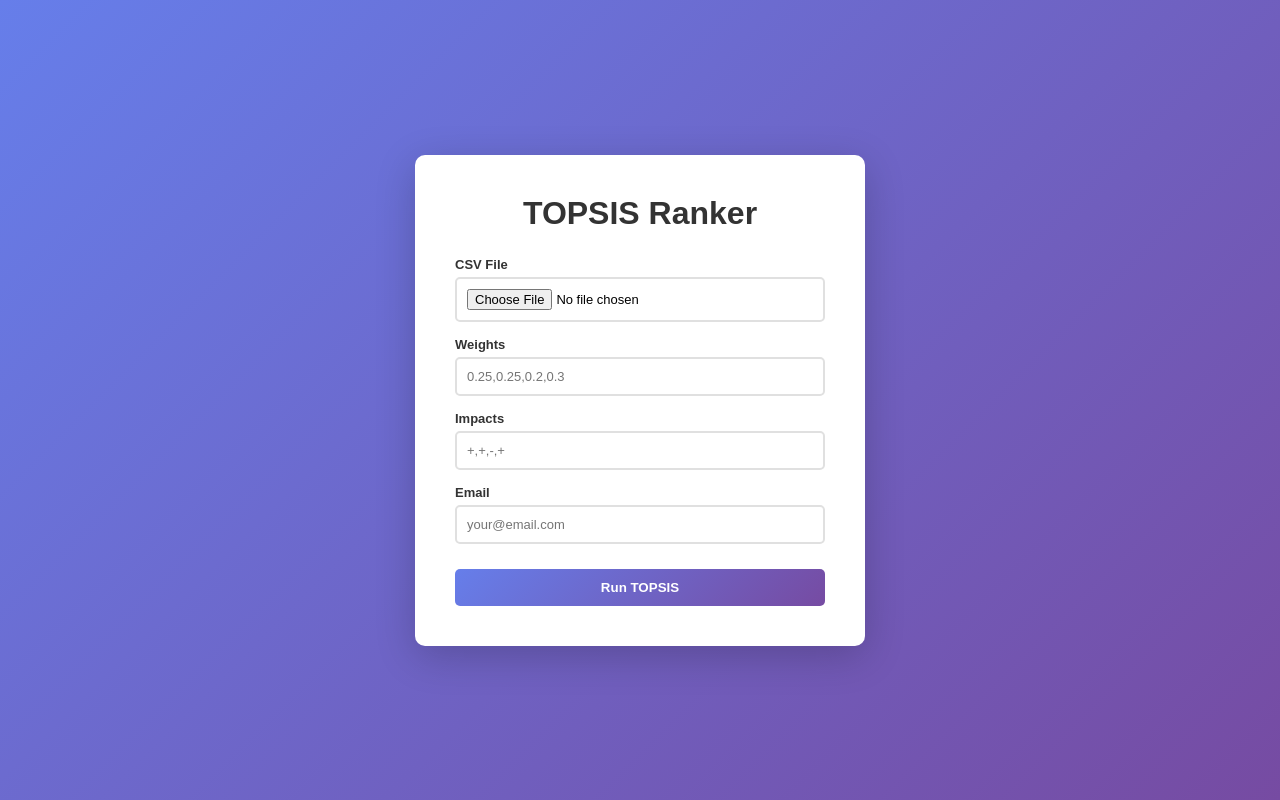
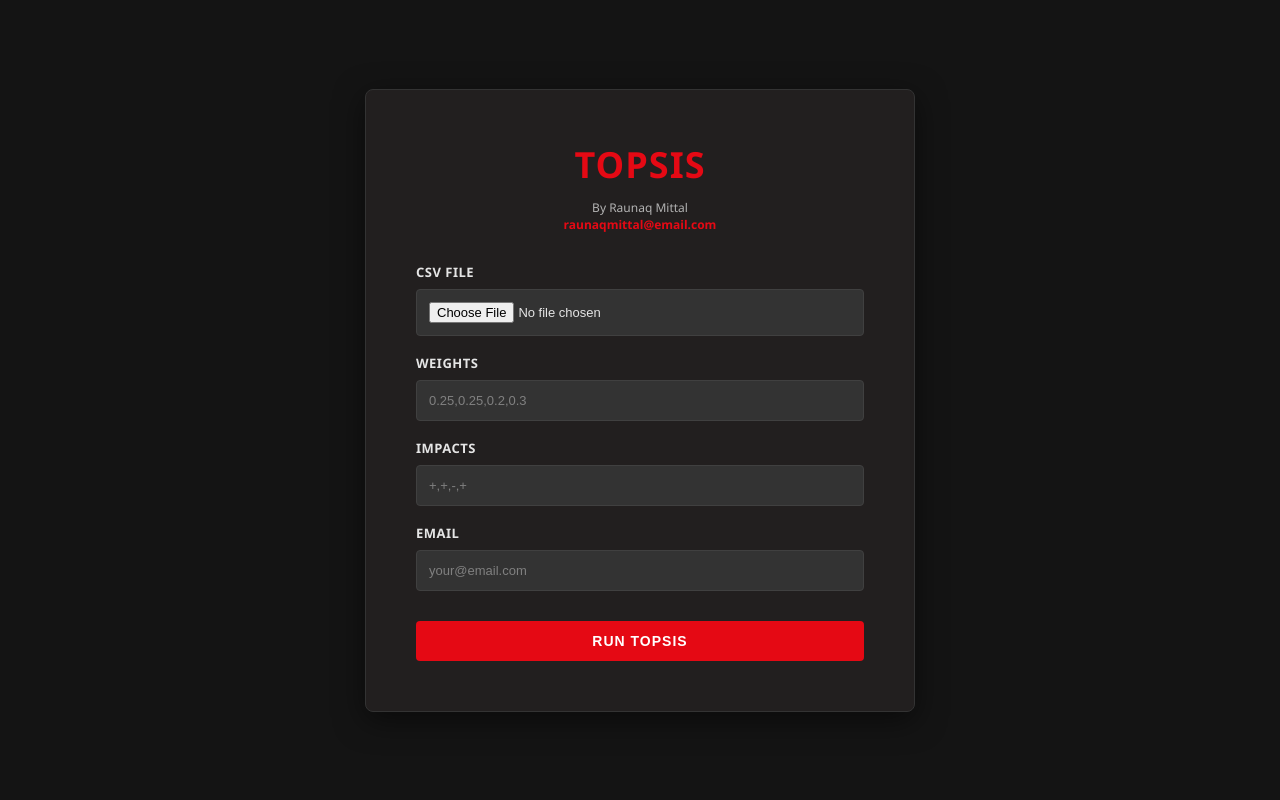
Before and after one commit to raunaqmittal/Topsis-Package, a Flask app: page / in a window 1280 px wide. Run offline with Flask 3, Linux system fonts and the light colour scheme.

Commit message:
updated html page

```diff
--- a/templates/index.html
+++ b/templates/index.html
@@ -7,77 +7,126 @@
     <style>
         * { margin: 0; padding: 0; box-sizing: border-box; }
         body {
-            font-family: Arial, sans-serif;
-            background: linear-gradient(135deg, #667eea 0%, #764ba2 100%);
+            font-family: 'Segoe UI', Tahoma, Geneva, Verdana, sans-serif;
+            background: #141414;
             min-height: 100vh;
             display: flex;
             justify-content: center;
             align-items: center;
+            padding: 20px;
         }
         .container {
-            background: white;
-            border-radius: 10px;
-            box-shadow: 0 10px 40px rgba(0, 0, 0, 0.2);
-            padding: 40px;
+            background: #221f1f;
+            border-radius: 8px;
+            box-shadow: 0 8px 30px rgba(0, 0, 0, 0.5);
+            padding: 50px;
             width: 90%;
-            max-width: 450px;
+            max-width: 550px;
+            border: 1px solid #333;
         }
         h1 {
-            color: #333;
+            color: #e50914;
             text-align: center;
-            margin-bottom: 25px;
+            margin-bottom: 10px;
+            font-size: 36px;
+            font-weight: 700;
+            letter-spacing: 1px;
+        }
+        .author {
+            text-align: center;
+            color: #b3b3b3;
+            font-size: 12px;
+            margin-bottom: 30px;
+        }
+        .author a {
+            color: #e50914;
+            text-decoration: none;
+            font-weight: 600;
+        }
+        .author a:hover {
+            text-decoration: underline;
         }
         .form-group {
-            margin-bottom: 15px;
+            margin-bottom: 18px;
         }
         label {
             display: block;
-            margin-bottom: 5px;
-            color: #333;
-            font-weight: bold;
+            margin-bottom: 8px;
+            color: #e5e5e5;
+            font-weight: 600;
             font-size: 13px;
+            text-transform: uppercase;
+            letter-spacing: 0.5px;
         }
         input {
             width: 100%;
-            padding: 10px;
-            border: 2px solid #e0e0e0;
-            border-radius: 5px;
+            padding: 12px;
+            border: 1px solid #404040;
+            border-radius: 4px;
             font-size: 13px;
+            background: #333333;
+            color: #e5e5e5;
+            transition: all 0.3s ease;
+        }
+        input::placeholder {
+            color: #808080;
         }
         input:focus {
             outline: none;
-            border-color: #667eea;
+            border-color: #e50914;
+            background: #404040;
+            box-shadow: 0 0 8px rgba(229, 9, 20, 0.3);
         }
         button {
             width: 100%;
-            padding: 11px;
-            background: linear-gradient(135deg, #667eea 0%, #764ba2 100%);
+            padding: 12px;
+            background: #e50914;
             color: white;
             border: none;
-            border-radius: 5px;
-            font-weight: bold;
+            border-radius: 4px;
+            font-weight: 700;
             cursor: pointer;
-            margin-top: 10px;
+            margin-top: 12px;
+            font-size: 14px;
+            text-transform: uppercase;
+            letter-spacing: 1px;
+            transition: all 0.3s ease;
         }
         button:hover {
-            transform: translateY(-1px);
-            box-shadow: 0 5px 15px rgba(102, 126, 234, 0.3);
+            background: #c40812;
+            box-shadow: 0 4px 15px rgba(229, 9, 20, 0.4);
+            transform: translateY(-2px);
+        }
+        button:active {
+            transform: translateY(0);
         }
         .message {
-            margin-top: 15px;
-            padding: 10px;
-            border-radius: 5px;
+            margin-top: 18px;
+            padding: 12px;
+            border-radius: 4px;
             text-align: center;
             font-size: 13px;
-            font-weight: bold;
+            font-weight: 600;
         }
-        .success { background: #d4edda; color: #155724; }
-        .error { background: #f8d7da; color: #721c24; }
+        .success {
+            background: #1a4d2e;
+            color: #4ade80;
+            border: 1px solid #2d7a4a;
+        }
+        .error {
+            background: #4d1a1a;
+            color: #ff6b6b;
+            border: 1px solid #7a2d2d;
+        }
     </style>
 </head>
 <body>
     <div class="container">
-        <h1>TOPSIS Ranker</h1>
+        <h1>TOPSIS</h1>
+        <div class="author">
+            By Raunaq Mittal<br>
+            <a href="mailto:raunaqmittal@email.com">raunaqmittal@email.com</a>
+        </div>
         <form method="post" enctype="multipart/form-data">
             <div class="form-group">
                 <label>CSV File</label>
```
